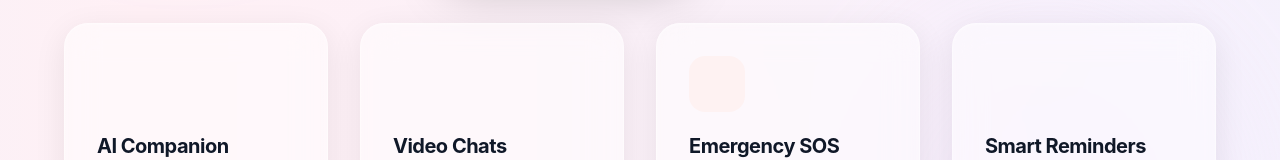
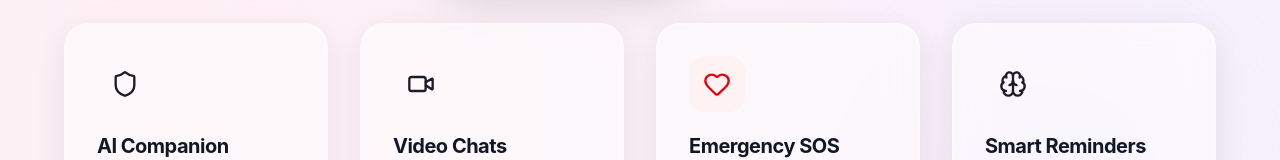
Before and after one commit to purvavikaspatil/CareConnect, a React (Vite) app in the folder elderly-assistant/: page / in a window 1280 px wide. Shown: the part 556-716 px from the top of the page. Built offline with nearby package versions, Linux system fonts and the light colour scheme; no server answers.

Commit message:
fix: Make feature card icons visible
Changed from gradient text classes to solid icon colors:
- Shield icon: primary-600
- Video icon: secondary-500
- Heart icon: red-600
- Brain icon: accent-600

```diff
--- a/elderly-assistant/src/pages/Home.jsx
+++ b/elderly-assistant/src/pages/Home.jsx
@@ -172,6 +172,7 @@ function Home() {
                 icon: Shield,
                 color: 'from-primary-500 to-primary-700',
                 bgColor: 'bg-primary-50 dark:bg-primary-900/20',
+                iconColor: 'text-primary-600 dark:text-primary-400',
                 title: 'AI Companion',
                 description: '24/7 empathetic AI that listens and helps with tasks'
               },
@@ -179,6 +180,7 @@ function Home() {
                 icon: Video,
                 color: 'from-secondary-400 to-secondary-600',
                 bgColor: 'bg-secondary-50 dark:bg-secondary-900/20',
+                iconColor: 'text-secondary-500 dark:text-secondary-400',
                 title: 'Video Chats',
                 description: 'Connect with friends who share your interests'
               },
@@ -186,6 +188,7 @@ function Home() {
                 icon: Heart,
                 color: 'from-danger to-danger-dark',
                 bgColor: 'bg-red-50 dark:bg-red-900/20',
+                iconColor: 'text-red-600 dark:text-red-400',
                 title: 'Emergency SOS',
                 description: 'Voice-activated emergency alerts with GPS location'
               },
@@ -193,6 +196,7 @@ function Home() {
                 icon: Brain,
                 color: 'from-accent-400 to-accent-600',
                 bgColor: 'bg-accent-50 dark:bg-accent-900/20',
+                iconColor: 'text-accent-600 dark:text-accent-400',
                 title: 'Smart Reminders',
                 description: 'Never miss medications or appointments'
               }
@@ -214,7 +218,7 @@ function Home() {
                     whileHover={{ rotate: [0, -10, 10, 0] }}
                     transition={{ duration: 0.5 }}
                   >
-                    <Icon className={`w-7 h-7 bg-gradient-to-br ${feature.color} bg-clip-text text-transparent`} />
+                    <Icon className={`w-7 h-7 ${feature.iconColor}`} />
                   </motion.div>
                   <h3 className="text-xl font-bold text-gray-900 dark:text-white mb-3 group-hover:text-primary-600 dark:group-hover:text-primary-400 transition-colors tracking-tight">
                     {feature.title}
```
